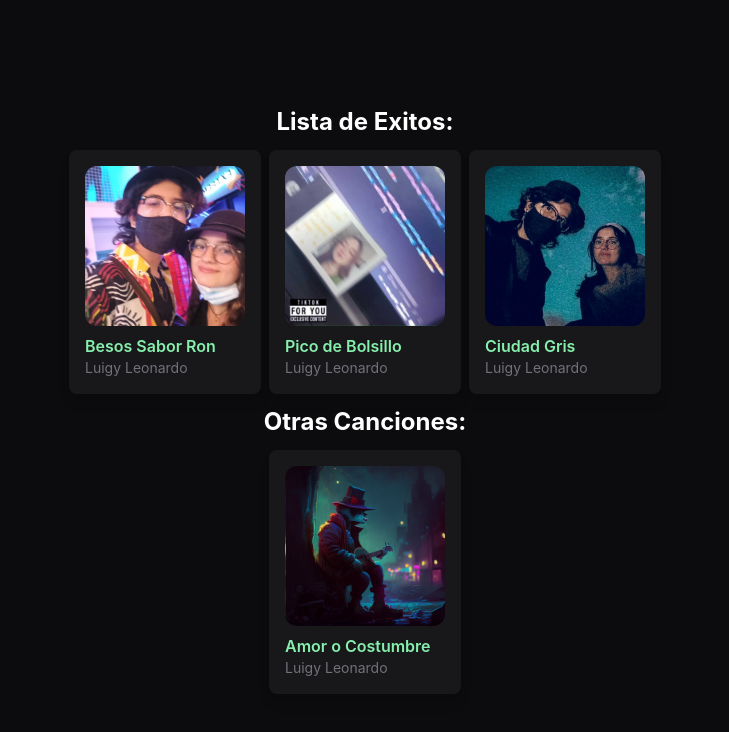
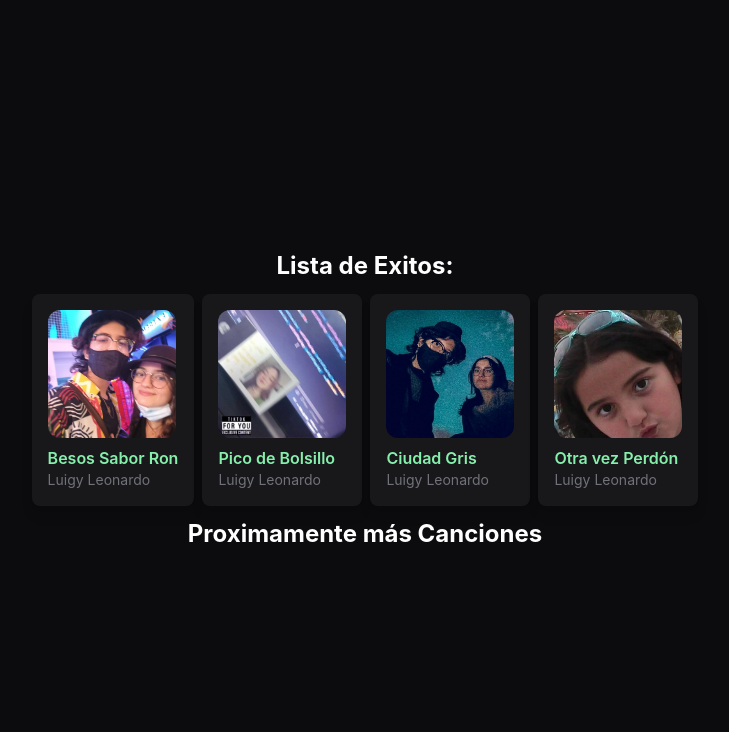
Before and after one commit to luigy23/MusicApp, a React (Vite) app: page / in a window 1280 px wide. Shown: the top 732 px of the page, without its empty margins (275-1004 px from the left). Built offline with nearby package versions, Linux system fonts and the light colour scheme.

Commit message:
Agregando canciones

```diff
--- a/src/App.jsx
+++ b/src/App.jsx
@@ -4,6 +4,7 @@ import picoimg from "./assets/pico.jpeg";
 import besosimg from "./assets/besos.jpg";
 import ciudadimg from "./assets/ciudadgris.jpg";
 import costumbreimg from "./assets/costumbre.png";
+import perdonimg from './assets/perdon.jpg';
 import Player from "./Componentes/Player";
 import { Portada } from "./Componentes/Portada";
 import { useState } from "react";
@@ -139,6 +140,33 @@ const CiudadGris = {
   cancion:"https://od.lk/s/MjFfNDc0MzMzNThf/ciudadgtus.mp3"
 }
 
+const Perdon = {
+
+  titulo:"Otra vez Perdón",
+  artista:"Luigy Leonardo",
+  nombre: "perdon",
+  imagen:perdonimg,
+  luigiin:5,
+  letra: [
+    { text: 'ay por favor', time: 1},
+    { text: 'otra vez perdón?', time: 1.8},
+    { text: 'ese cuentico ya cansó', time: 3},
+    { text: 'o tal vez el cansón soy yo', time: 7},
+    { text: 'y no tengo la razón', time:11},
+    { text: 'pero da igual', time: 14},
+    { text: 'yo ya me cansé', time: 15.8},
+    { text: 'pues cada quien', time: 17},
+    { text: 'yo ya no discutiré', time: 22},
+    { text: 'no digo na, e intentaré', time: 28},
+    { text: 'que todo me de igual', time: 31},
+    { text: 'ay, por favor ¿otra vez perdón?', time: 35},
+
+
+
+ ,
+  ],
+  cancion:"https://od.lk/s/MjFfNDc0MzMzMTZf/WhatsApp-Audio-2023-02-11-at-9.02.28-PM.mp3"
+}
 
 const [isPlaying, setIsPlaying] = useState(false);
 
@@ -149,8 +177,9 @@ const [isPlaying, setIsPlaying] = useState(false);
 
 {/* creacion de un componente modal: */}
 {isPlaying? (
-  <article className={` ${isPlaying?"flex":"hidden"} z-20   flex-col top-0 left-0 absolute min-w-full items-center justify-center bg-[#0C0C0E] h-full p-3`}>
-<div className="flex gap-2 w-full">
+<article
+   className={` ${isPlaying?"flex":"hidden"} article`}>
+<div className="flex gap-2 w-full filter-none z-40">
 <Player cerrar={setIsPlaying}  musica={cancion} />
 </div>
 </article>
@@ -164,12 +193,11 @@ const [isPlaying, setIsPlaying] = useState(false);
 <Portada musica={BesosSaborRon} setCancion={setCancion} setIsPlaying={setIsPlaying}></Portada>
 <Portada musica={Pico} setCancion={setCancion} setIsPlaying={setIsPlaying}  ></Portada>
 <Portada musica={CiudadGris} setCancion={setCancion} setIsPlaying={setIsPlaying}  ></Portada>
-</div>
-<h1 className="text-white">Otras Canciones:</h1>
-<div className="flex gap-2">
-<Portada musica={Costumbre} setCancion={setCancion} setIsPlaying={setIsPlaying}></Portada>
+<Portada musica={Perdon} setCancion={setCancion} setIsPlaying={setIsPlaying}  ></Portada>
 
 </div>
+<h1 className="text-white">Proximamente más Canciones</h1>
+
 
 
 </div>
--- a/src/Componentes/Player.jsx
+++ b/src/Componentes/Player.jsx
@@ -16,7 +16,7 @@ const Player = ({musica, cerrar}) => {
  const lyrics = (e)=>{
 
   let tiempo = e.target.currentTime;
-setVersoTime(tiempo);
+//setVersoTime(tiempo);
 
     // Recorremos el objeto de texto y tiempos
     textTimings.forEach(timing => {
@@ -39,7 +39,7 @@ setVersoTime(tiempo);
   return (
 
     <div className='space-y-3 w-full flex justify-center items-center flex-col '>
-      <h1>{titulo}</h1>
+      <h1 className='text-green-300'>{titulo}</h1>
       <div className='portada '>
     <img  src={imagen} alt="" />
   </div>
@@ -90,7 +90,7 @@ key={text}
       <audio className='w-full' id={nombre} onTimeUpdate={(e)=>lyrics(e)} src={cancion} controls autoPlay={true}  />
 
       </div>
-      <p className='text-white'>{versoTime}</p>
+      {/* <p className='text-white'>{versoTime}</p> */}
       <button
       onClick={()=>{cerrar(false); document.getElementById(nombre).pause()}}
       className='bg-slate-50 py-1 px-3 rounded-lg font-semibold hover:rounded-3xl transition-all ease-in-out'>Volver</button>
--- a/src/index.css
+++ b/src/index.css
@@ -30,7 +30,7 @@ h1{
   @apply transition-all ease-in-out  duration-500
 }
 .portada{
-  @apply relative  h-40 w-40 border-white overflow-hidden rounded-xl
+  @apply relative  h-32 w-32 border-white overflow-hidden rounded-xl
 }
 .overlay{
   @apply div absolute z-10 flex w-full h-full bg-black bg-opacity-0  text-white  cursor-pointer
@@ -109,3 +109,12 @@ h1{
     right: 0.5rem;
     position: absolute;
   }
+
+
+  .article{
+    @apply z-20   flex-col top-0 left-0 absolute min-w-full items-center justify-center bg-[#0C0C0E] h-full p-3
+  }
+  .article::before{
+    filter: 'blur(20px)'
+
+  }
```
Also changed, not shown: src/assets/perdon.jpg (added).
